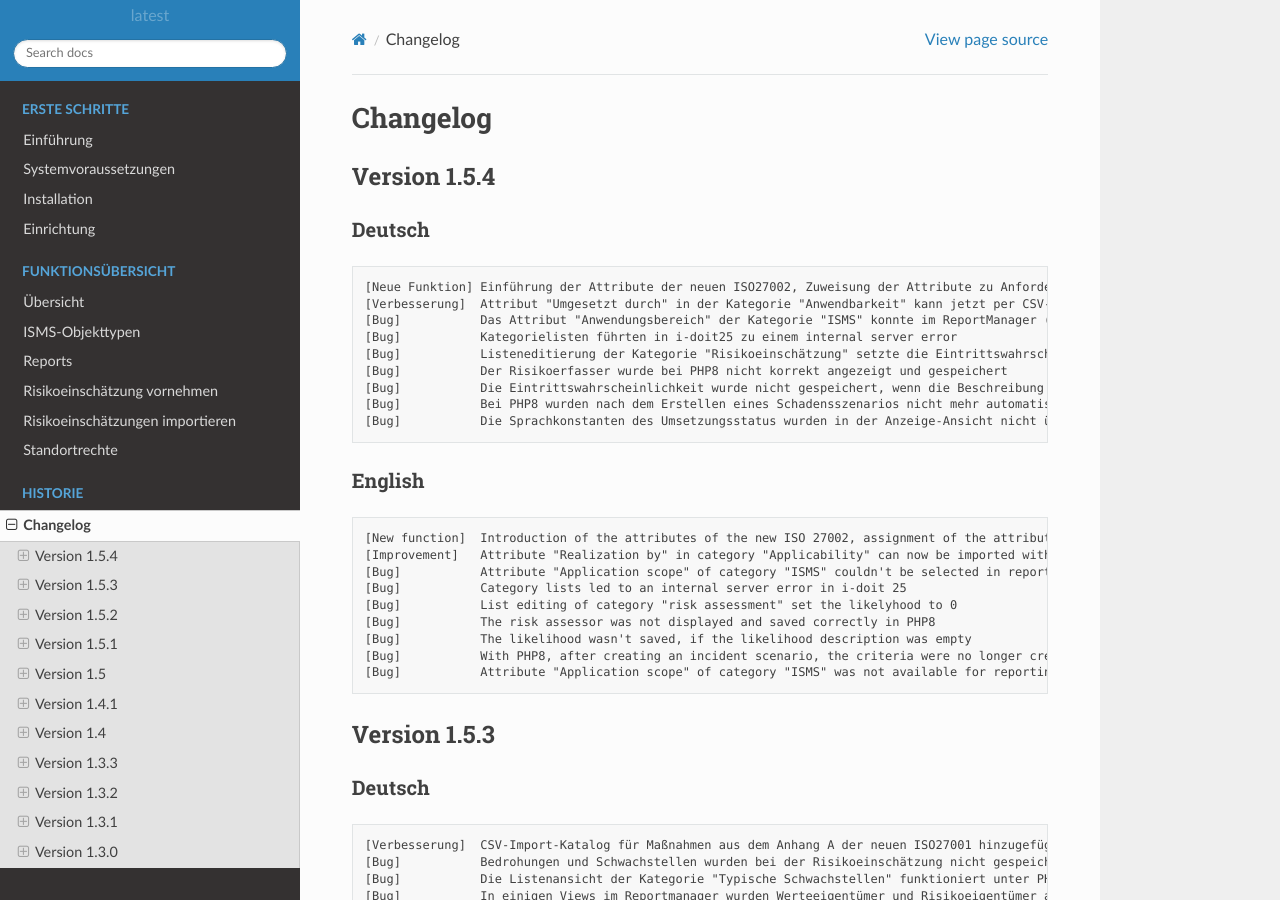
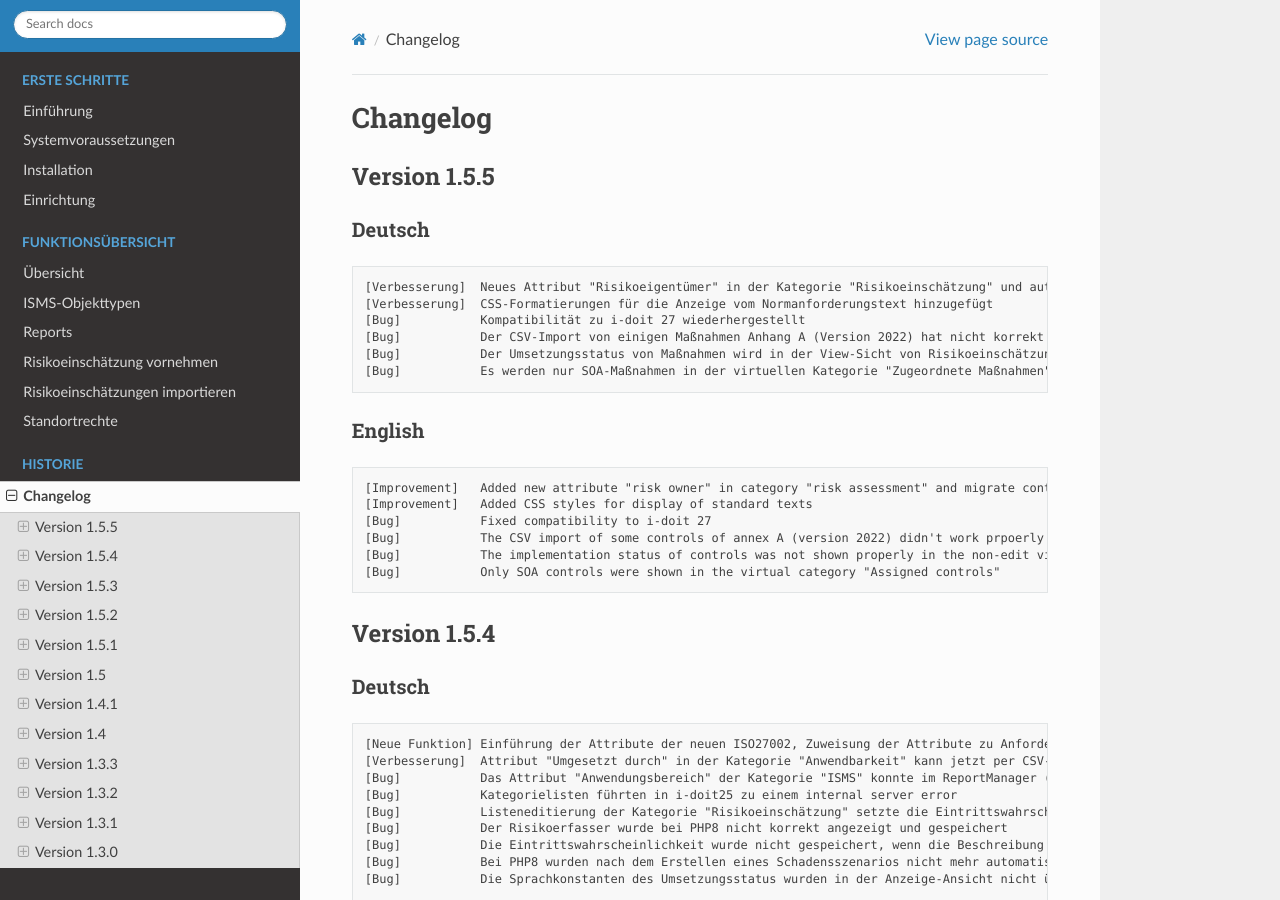
Before and after one commit to becon-de/isms.addon.docs, a Sphinx documentation site: the page built from doc/changelog.rst, in a window 1280 px wide and 900 px high. Built offline with Sphinx 7.4.7 and the Read the Docs theme 2.0.0, drawn with Linux system fonts in a browser that asks for light colours.

Commit message:
Update changelog for version 1.5.5

```diff
--- a/doc/changelog.rst
+++ b/doc/changelog.rst
@@ -1,6 +1,36 @@
 #########
 Changelog
 #########
+
+
+
+*************
+Version 1.5.5
+*************
+
+Deutsch
+=======
+::
+
+[Verbesserung]  Neues Attribut "Risikoeigentümer" in der Kategorie "Risikoeinschätzung" und automatische Migration der Kontaktzuweisung mit der Rolle "Risikoeigentümer" in das neue Attribute
+[Verbesserung]  CSS-Formatierungen für die Anzeige vom Normanforderungstext hinzugefügt
+[Bug]           Kompatibilität zu i-doit 27 wiederhergestellt
+[Bug]           Der CSV-Import von einigen Maßnahmen Anhang A (Version 2022) hat nicht korrekt funktioniert
+[Bug]           Der Umsetzungsstatus von Maßnahmen wird in der View-Sicht von Risikoeinschätzungen nicht korrekt angezeigt
+[Bug]           Es werden nur SOA-Maßnahmen in der virtuellen Kategorie "Zugeordnete Maßnahmen" angezeigt
+
+
+
+English
+=======
+::
+
+[Improvement]   Added new attribute "risk owner" in category "risk assessment" and migrate contact assignment with role "risk owner" into new attribute
+[Improvement]   Added CSS styles for display of standard texts
+[Bug]           Fixed compatibility to i-doit 27
+[Bug]           The CSV import of some controls of annex A (version 2022) didn't work prpoerly
+[Bug]           The implementation status of controls was not shown properly in the non-edit view of risk assessments
+[Bug]           Only SOA controls were shown in the virtual category "Assigned controls"
 
 
 
```
